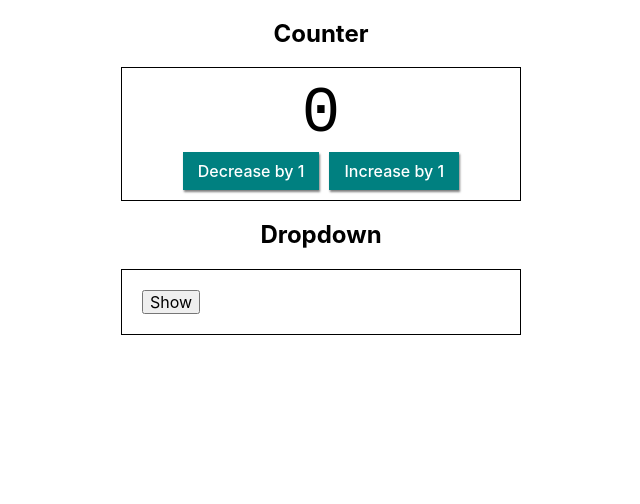
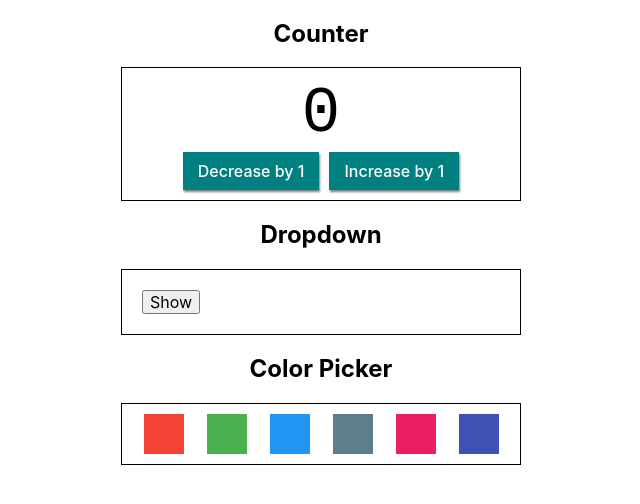
Before and after one commit to Larisa-Antsifrova/goit-practice-react, a React (Create React App) app: page / in a window 1280 px wide. Shown: the top 504 px of the page, without its empty margins (319-959 px from the left). Built offline with nearby package versions, Linux system fonts and the light colour scheme.

Commit message:
Added Colorpicker initial files.

```diff
--- a/src/App.js
+++ b/src/App.js
@@ -1,6 +1,9 @@
 import React from 'react';
 import Counter from './components/Counter/Counter';
 import Dropdown from './components/Dropdown/Dropdown';
+import ColorPicker from './components/ColorPicker/ColorPicker';
+
+import options from './db/options.json';
 
 function App() {
   return (
@@ -9,6 +12,8 @@
       <Counter />
       <h2>Dropdown</h2>
       <Dropdown />
+      <h2>Color Picker</h2>
+      <ColorPicker options={options} />
     </>
   );
 }
--- /dev/null
+++ b/src/components/ColorPicker/ColorPicker.js
@@ -0,0 +1,21 @@
+import React from 'react';
+
+import styles from './ColorPicker.module.css';
+
+const ColorPicker = ({ options }) => {
+  return (
+    <div className={styles.ColorPicker}>
+      {options.map(({ label, color }) => (
+        <span
+          key={label}
+          className={styles.ColorPicker__option}
+          style={{
+            backgroundColor: color,
+          }}
+        ></span>
+      ))}
+    </div>
+  );
+};
+
+export default ColorPicker;
--- /dev/null
+++ b/src/components/ColorPicker/ColorPicker.module.css
@@ -0,0 +1,24 @@
+.ColorPicker {
+  display: flex;
+  justify-content: space-around;
+  margin: 0 auto;
+  padding: 10px;
+  width: 400px;
+
+  border: 1px solid black;
+}
+
+.ColorPicker__option {
+  display: block;
+  width: 40px;
+  height: 40px;
+
+  border: none;
+  outline: none;
+  cursor: pointer;
+  transition: transform 250ms linear;
+}
+
+.ColorPicker__option--active {
+  transform: scale(1.2);
+}
--- /dev/null
+++ b/src/db/options.json
@@ -0,0 +1,8 @@
+[
+  { "label": "red", "color": "#F44336" },
+  { "label": "green", "color": "#4CAF50" },
+  { "label": "blue", "color": "#2196F3" },
+  { "label": "grey", "color": "#607D8B" },
+  { "label": "pink", "color": "#E91E63" },
+  { "label": "indigo", "color": "#3F51B5" }
+]
```
